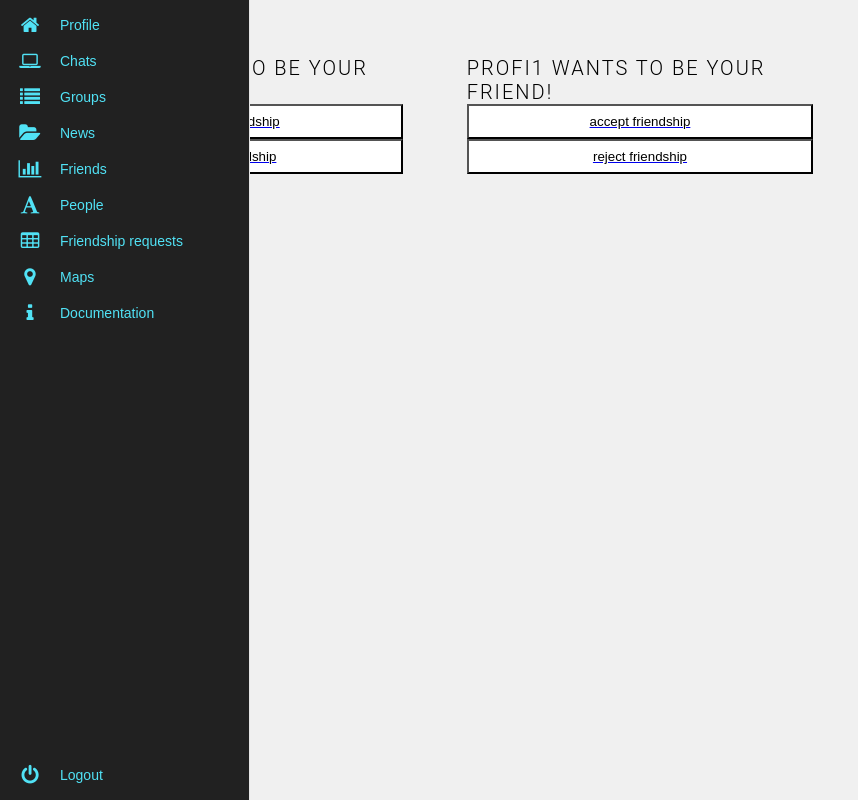
After one commit to HMnesterov/Social_Network, a Django app: page /friendship/friendship_requests/ in a window 1280 px wide. The commit adds this page. Shown: the whole page, without its empty margins (0-858 px from the left). Run offline with Django 4.2, Linux system fonts and the light colour scheme; a user stored in the database is signed in; data comes from the database, SQL or seed files in the repository; some libraries are stand-ins or nearby versions; some web fonts are replaced; grey boxes are pictures that could not be loaded.

Commit message:
Links for requests(friends) in navbar, accept or reject friendship

```diff
--- a/src/config/urls.py
+++ b/src/config/urls.py
@@ -7,13 +7,13 @@ from config import settings
 from friendship import urls_friends
 from user import urls
 from user_profile import urls_profile
-from user_profile.views import show_all_users
+
 urlpatterns = [
     path('admin/', admin.site.urls),
     path('user/', include(urls)),
     path('friendship/', include(urls_friends)),
     path('', include(urls_profile)),
-    path('all', show_all_users),
+
 ]
 
 if settings.DEBUG:
--- a/src/friendship/urls_friends.py
+++ b/src/friendship/urls_friends.py
@@ -1,5 +1,5 @@
 from django.urls import path
-from .views import send_friendship_request, accept_friendship_request, reject_friendship_request, remove_friend
+from .views import send_friendship_request, accept_friendship_request, reject_friendship_request, remove_friend, show_all_users, show_friendship_requests
 
 urlpatterns = [
 
@@ -9,4 +9,7 @@ urlpatterns = [
     path('reject_friendship/<int:id>', reject_friendship_request, name='friendship_reject'),
 
     path('remove_friend/<int:id>', remove_friend, name='friend_remove'),
+
+    path('all_users_list', show_all_users, name='all_users'),
+    path('friendship_requests/', show_friendship_requests, name='friendship_requests')
 ]
--- a/src/friendship/views.py
+++ b/src/friendship/views.py
@@ -31,7 +31,8 @@ def accept_friendship_request(request, id):
         from_user.friends.add(to_user)
         friend_request.delete()
         return redirect('user_profile', id=id)
-    except AttributeError:
+    except Exception as e:
+        print(e)
         return HttpResponseBadRequest('404')
 
 
@@ -60,3 +61,20 @@ def remove_friend(request, id):
         return HttpResponseBadRequest('404')
 
     return redirect('user_profile', id=id)
+
+
+
+@login_required
+def show_all_users(request):
+    friends = request.user.friends.all()
+
+
+    return render(request, 'users_list/all_users.html', {'users': Person.objects.all().exclude(id=request.user.id), 'friends': friends})
+
+
+
+def show_friendship_requests(request):
+    user = request.user
+    for_me = user.to_another_user.all()
+    my_req = user.from_one_user.all()
+    return render(request, 'users_list/friend_requests.html', {'requests': for_me})
--- /dev/null
+++ b/src/static/sidebar.css
@@ -0,0 +1,129 @@
+@import url(//netdna.bootstrapcdn.com/font-awesome/4.0.3/css/font-awesome.css);
+}
+@import url(https://fonts.googleapis.com/css?family=Titillium+Web:300);
+.fa-2x {
+font-size: 2em;
+}
+.fa {
+position: relative;
+display: table-cell;
+width: 60px;
+height: 36px;
+text-align: center;
+vertical-align: middle;
+font-size:20px;
+}
+
+
+.main-menu:hover,nav.main-menu.expanded {
+width:250px;
+overflow:visible;
+}
+
+.main-menu {
+background:#212121;
+border-right:1px solid #e5e5e5;
+position:absolute;
+top:0;
+bottom:0;
+height:100%;
+left:0;
+width:60px;
+overflow:hidden;
+-webkit-transition:width .05s linear;
+transition:width .05s linear;
+-webkit-transform:translateZ(0) scale(1,1);
+z-index:1000;
+}
+
+.main-menu>ul {
+margin:7px 0;
+}
+
+.main-menu li {
+position:relative;
+display:block;
+width:250px;
+}
+
+.main-menu li>a {
+position:relative;
+display:table;
+border-collapse:collapse;
+border-spacing:0;
+color:#51e2f5;
+ font-family: arial;
+font-size: 14px;
+text-decoration:none;
+-webkit-transform:translateZ(0) scale(1,1);
+-webkit-transition:all .1s linear;
+transition:all .1s linear;
+
+}
+
+.main-menu .nav-icon {
+position:relative;
+display:table-cell;
+width:60px;
+height:36px;
+text-align:center;
+vertical-align:middle;
+font-size:18px;
+}
+
+.main-menu .nav-text {
+position:relative;
+display:table-cell;
+vertical-align:middle;
+width:190px;
+  font-family: 'Titillium Web', sans-serif;
+}
+
+.main-menu>ul.logout {
+position:absolute;
+left:0;
+bottom:0;
+}
+
+.no-touch .scrollable.hover {
+overflow-y:hidden;
+}
+
+.no-touch .scrollable.hover:hover {
+overflow-y:auto;
+overflow:visible;
+}
+
+a:hover,a:focus {
+text-decoration:none;
+}
+
+nav {
+-webkit-user-select:none;
+-moz-user-select:none;
+-ms-user-select:none;
+-o-user-select:none;
+user-select:none;
+}
+
+nav ul,nav li {
+outline:0;
+margin:0;
+padding:0;
+}
+.main-menu li:hover>a,nav.main-menu li.active>a,.dropdown-menu>li>a:hover,.dropdown-menu>li>a:focus,.dropdown-menu>.active>a,.dropdown-menu>.active>a:hover,.dropdown-menu>.active>a:focus,.no-touch .dashboard-page nav.dashboard-menu ul li:hover a,.dashboard-page nav.dashboard-menu ul li.active a {
+color:#fff;
+background-color:blue;
+}
+.area {
+float: left;
+background: #e2e2e2;
+width: 100%;
+height: 100%;
+}
+@font-face {
+  font-family: 'Titillium Web';
+  font-style: normal;
+  font-weight: 300;
+  src: local('Titillium WebLight'), local('TitilliumWeb-Light'), url(http://themes.googleusercontent.com/static/fonts/titilliumweb/v2/anMUvcNT0H1YN4FII8wpr24bNCNEoFTpS2BTjF6FB5E.woff) format('woff');
+}
--- a/src/templates/interface/sidebar.html
+++ b/src/templates/interface/sidebar.html
@@ -45,7 +45,7 @@
                     </a>
                 </li>
                 <li>
-                    <a href="#">
+                    <a href="{% url 'all_users' %}">
                         <i class="fa fa-font fa-2x"></i>
                         <span class="nav-text">
                            People
@@ -53,10 +53,10 @@
                     </a>
                 </li>
                 <li>
-                   <a href="#">
+                   <a href="{% url 'friendship_requests' %}">
                        <i class="fa fa-table fa-2x"></i>
                         <span class="nav-text">
-                            Tables
+                            Friendship requests
                         </span>
                     </a>
                 </li>
--- a/src/templates/profile/base_profile.html
+++ b/src/templates/profile/base_profile.html
@@ -4,6 +4,7 @@
 <head>
     <meta charset="UTF-8">
     <link rel="stylesheet" href="{% static 'profile.css' %}">
+    <link rel="stylesheet" href="{% static 'sidebar.css' %}">
 
      {% block js %} {% endblock %}
     <title>{% block title %}{% endblock %}</title>
--- a/src/templates/all_users.html
+++ b/src/templates/users_list/all_users.html
@@ -5,9 +5,10 @@
     <meta charset="UTF-8">
     <title>Title</title>
     <link rel="stylesheet" href="{% static 'all_users.css' %}">
+    <link rel="stylesheet" href="{% static 'sidebar.css' %}">
 </head>
 <body>
-
+{% include 'interface/sidebar.html' %}
 
 <ul class="cards">
     {% for user in users %}
@@ -25,6 +26,7 @@
             <a href="{% url 'friendship_add' id=user.id %} ">
                 <button type="button" class="btn btn--block card__btn">Send Friend Request</button>
             </a>
+
            {% endif %}
 
         </div>
--- /dev/null
+++ b/src/templates/users_list/friend_requests.html
@@ -0,0 +1,41 @@
+<!DOCTYPE html>
+{% load static %}
+<html lang="en">
+<head>
+    <meta charset="UTF-8">
+    <title>Title</title>
+    <link rel="stylesheet" href="{% static 'all_users.css' %}">
+    <link rel="stylesheet" href="{% static 'sidebar.css' %}">
+</head>
+<body>
+{% include 'interface/sidebar.html' %}
+
+<ul class="cards">
+    {% for req in requests %}
+    <li class="cards__item">
+
+
+
+
+
+        <div class="card__image card__image--fence"></div>
+        <div class="card__content">
+            <div class="card__title">{{req}}</div>
+             <a href="{% url 'friendship_accept' id=req.from_user.id %}">
+                <button type="button" class="btn btn--block card__btn">Accept friendship</button>
+            </a>
+
+            <a href="{% url 'friendship_reject' id=req.from_user.id %}">
+                <button type="button" class="btn btn--block card__btn">Reject friendship</button>
+            </a>
+
+
+
+
+        </div>
+        </div>
+    </li>
+{% endfor %}
+
+</ul>
+</body>
--- a/src/user_profile/views.py
+++ b/src/user_profile/views.py
@@ -38,9 +38,3 @@ def user_profile_friends(request, id):
         return render(request, 'profile/friends.html', {'user': user, 'friends': friends})
     except AttributeError:
         return render(request, 'profile/friends.html', {'user': user, 'friends': None})
-
-
-@login_required
-def show_all_users(request):
-    friends = request.user.friends.all()
-    return render(request, 'all_users.html', {'users': Person.objects.all().exclude(id=request.user.id), 'friends': friends})
```
Also changed, not shown: src/static/profile.css (+0 -129 lines).
